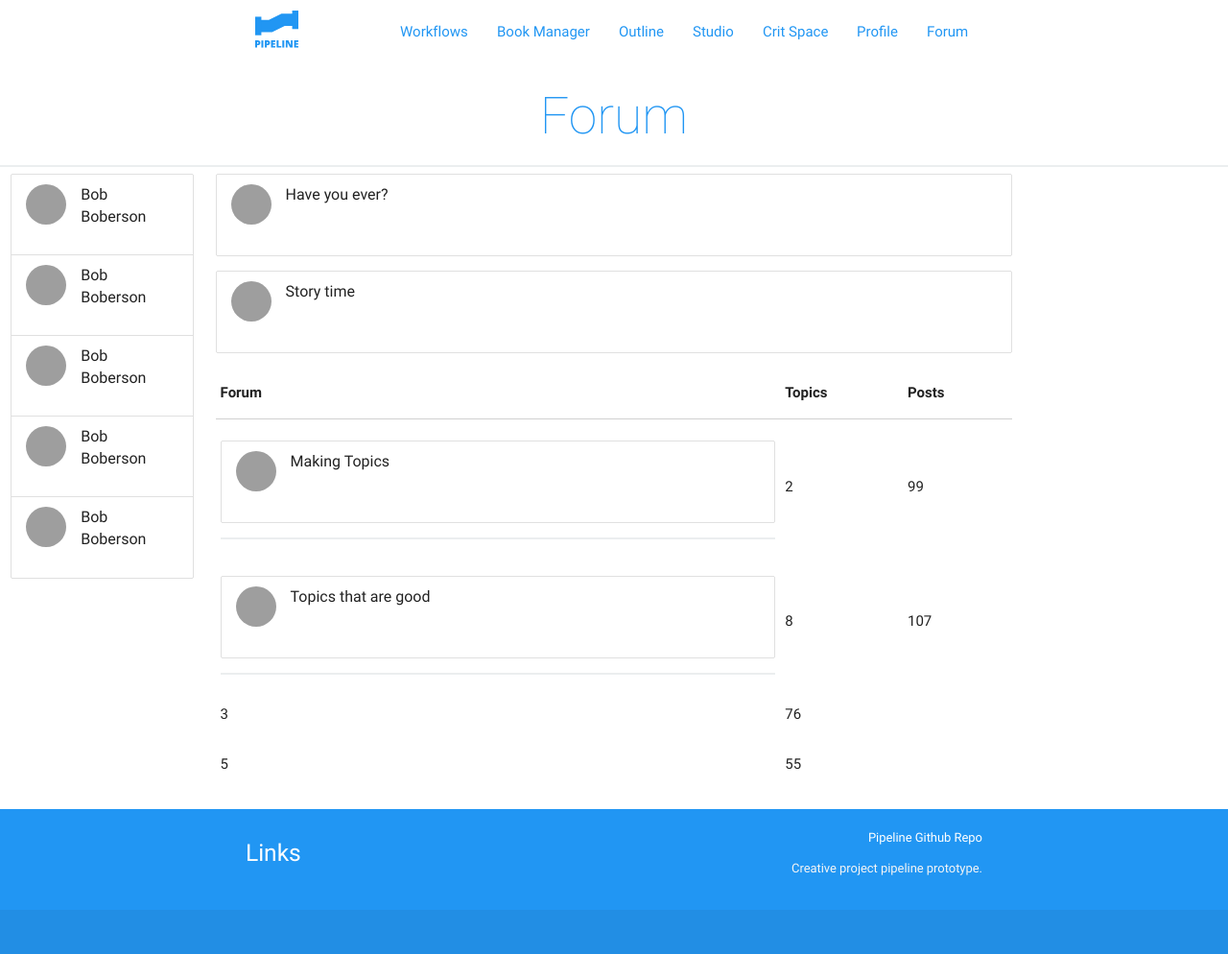
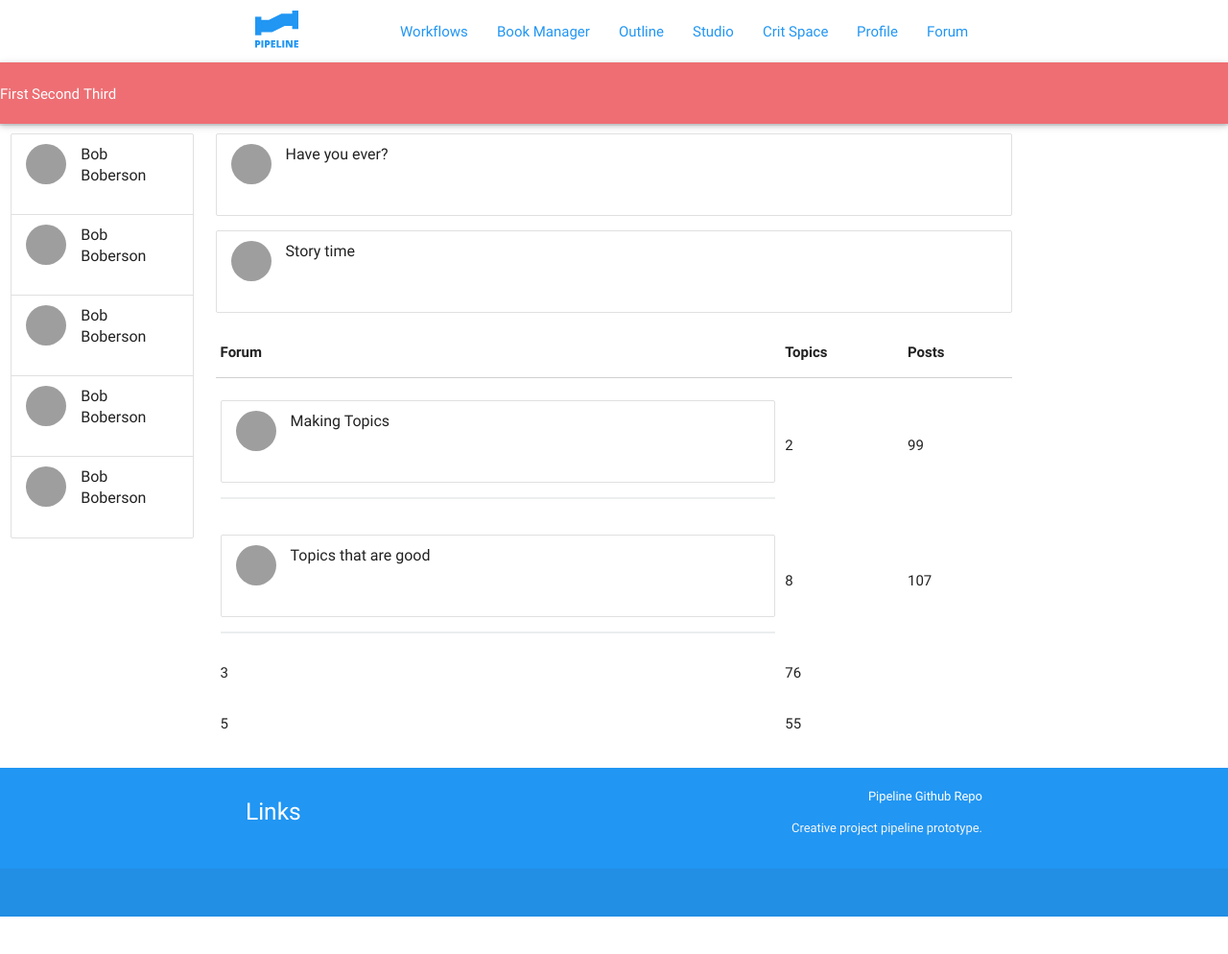
Before and after one commit to dmd-program/pipeline, a Jekyll site: the page built from forum.html, in a window 1280 px wide, cut to the strip 0-998 px from the top of the page. Shown: the top 994 px of the strip at 96% size. Built offline with Jekyll 4.4.1, drawn with Linux system fonts in a browser that asks for light colours; after the commit the page ends 955 px from its top, so only the background shows below that; grey boxes are pictures that could not be loaded.

Commit message:
added nav

```diff
--- a/forum.html
+++ b/forum.html
@@ -2,7 +2,15 @@
 layout: default
 title: Forum
 ---
-<div class="card-title center-align"><h2 class="thin blue-text">Forum</h2></div>
+  <nav>
+    <div class="nav-wrapper">
+      <div class="col s12">
+        <a href="#!" class="All">First</a>
+        <a href="#!" class="Discussion Topics">Second</a>
+        <a href="#!" class="Discussion Title">Third</a>
+      </div>
+    </div>
+  </nav>
 <div class="divider"></div>
 <div class="row">
   <div class="col s2">
```
